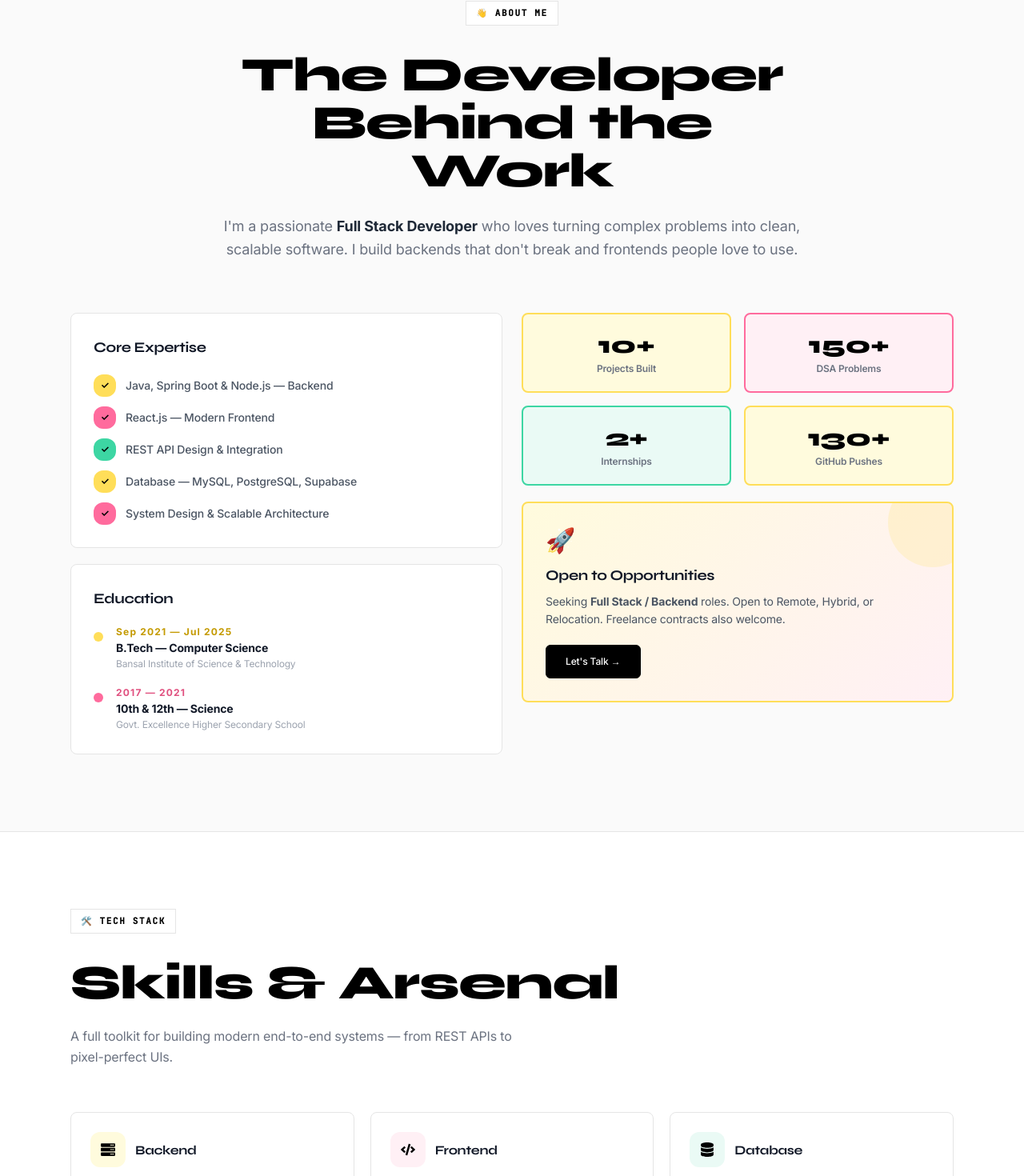
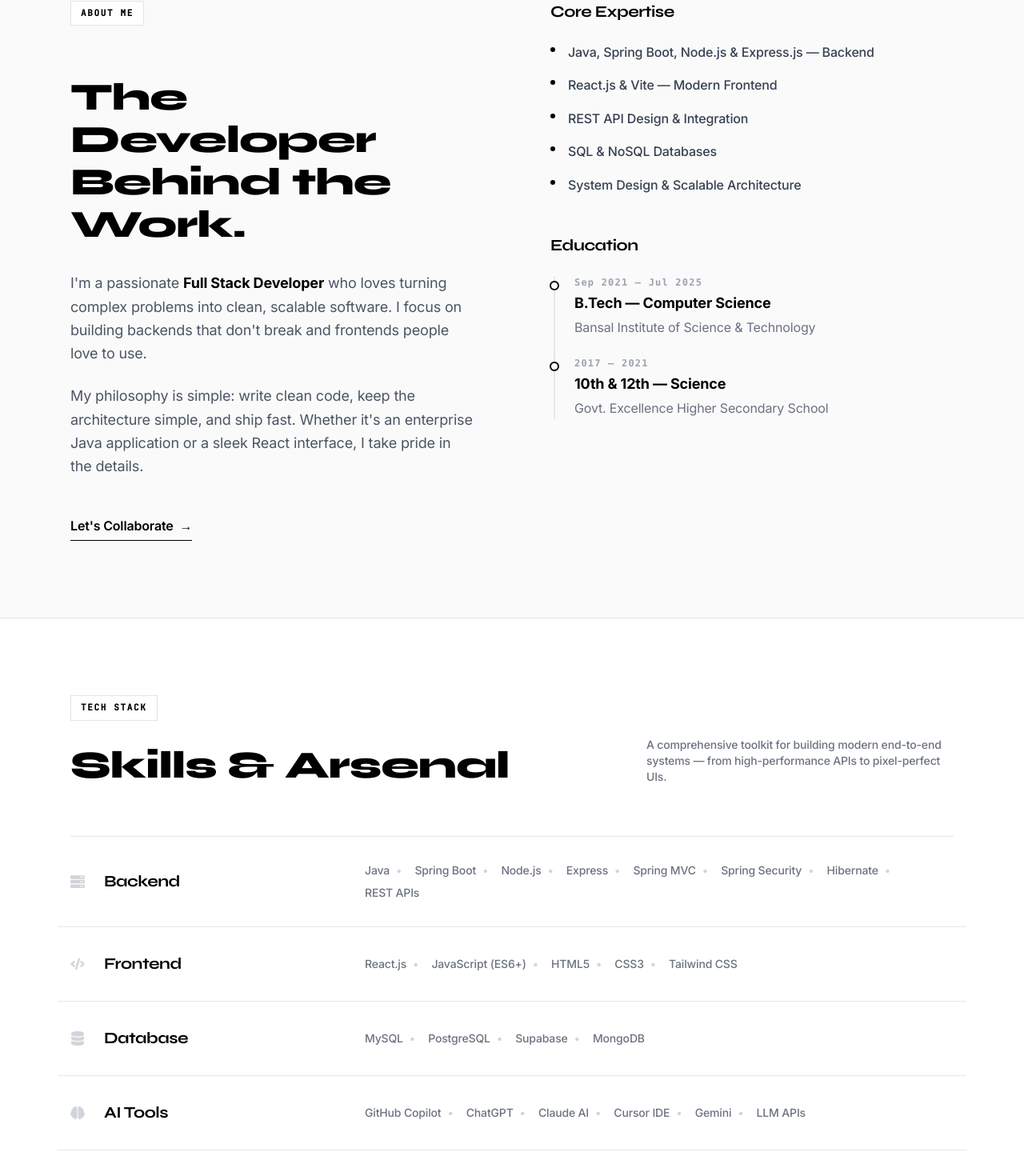
Before and after one commit to ashuuu08/Portfolio1, a React (Vite) app: page / in a window 1280 px wide. Shown: the part 1197-2667 px from the top of the page at 80% size. Built offline with nearby package versions, Linux system fonts and the light colour scheme.

Commit message:
Overhaul About section and update skills

```diff
--- a/src/components/About.jsx
+++ b/src/components/About.jsx
@@ -3,48 +3,42 @@ import { motion } from "framer-motion";
 import { FaServer, FaCode, FaDatabase, FaBrain, FaTools, FaLayerGroup } from "react-icons/fa";
 
 const into = (i = 0) => ({
-  initial: { opacity: 0, y: 28 },
+  initial: { opacity: 0, y: 20 },
   whileInView: { opacity: 1, y: 0 },
   viewport: { once: true },
-  transition: { duration: 0.65, delay: i * 0.08, ease: [0.16, 1, 0.3, 1] },
+  transition: { duration: 0.6, delay: i * 0.05, ease: [0.16, 1, 0.3, 1] },
 });
 
 const skills = [
   {
     label: "Backend",
-    icon: <FaServer />,
-    c: "#FFDE59", cl: "#FFFBDD",
+    icon: <FaServer size={18} />,
     items: ["Java", "Spring Boot", "Node.js", "Express", "Spring MVC", "Spring Security", "Hibernate", "REST APIs"],
   },
   {
     label: "Frontend",
-    icon: <FaCode />,
-    c: "#FF6B9D", cl: "#FFF0F5",
-    items: ["React.js", "JavaScript (ES6+)", "HTML5", "CSS3", "Tailwind CSS", "Responsive UI"],
+    icon: <FaCode size={18} />,
+    items: ["React.js", "JavaScript (ES6+)", "HTML5", "CSS3", "Tailwind CSS"],
   },
   {
     label: "Database",
-    icon: <FaDatabase />,
-    c: "#3DD6A3", cl: "#EAFAF5",
+    icon: <FaDatabase size={18} />,
     items: ["MySQL", "PostgreSQL", "Supabase", "MongoDB"],
   },
   {
     label: "AI Tools",
-    icon: <FaBrain />,
-    c: "#FFDE59", cl: "#FFFBDD",
-    items: ["GitHub Copilot", "ChatGPT", "Claude AI", "Cursor IDE", "Gemini"],
+    icon: <FaBrain size={18} />,
+    items: ["GitHub Copilot", "ChatGPT", "Claude AI", "Cursor IDE", "Gemini", "LLM APIs"],
   },
   {
     label: "Dev Tools",
-    icon: <FaTools />,
-    c: "#FF6B9D", cl: "#FFF0F5",
-    items: ["Git", "GitHub", "Docker", "Postman", "Maven", "IntelliJ", "VS Code"],
+    icon: <FaTools size={18} />,
+    items: ["Git", "GitHub", "Docker", "Postman", "Maven", "IntelliJ", "VS Code", "AWS"],
   },
   {
     label: "CS Core",
-    icon: <FaLayerGroup />,
-    c: "#3DD6A3", cl: "#EAFAF5",
-    items: ["DSA (150+ problems)", "OOP", "Design Patterns", "System Design", "Microservices"],
+    icon: <FaLayerGroup size={18} />,
+    items: ["DSA", "OOP", "Design Patterns", "System Design", "Microservices"],
   },
 ];
 
@@ -53,13 +47,11 @@ const education = [
     degree: "B.Tech — Computer Science",
     school: "Bansal Institute of Science & Technology",
     year: "Sep 2021 — Jul 2025",
-    c: "#FFDE59",
   },
   {
     degree: "10th & 12th — Science",
     school: "Govt. Excellence Higher Secondary School",
     year: "2017 — 2021",
-    c: "#FF6B9D",
   },
 ];
 
@@ -69,152 +61,109 @@ export default function About() {
       {/* ══ ABOUT ══ */}
       <section id="about" className="sec-alt">
         <div className="wrap">
-          <motion.div {...into(0)} className="max-w-3xl mx-auto text-center mb-16">
-            <p className="badge">👋 ABOUT ME</p>
-            <h2 className="h-lg">
-              The <span className="hp">Developer</span> Behind the Work
+          <div className="flex flex-col md:flex-row gap-16 md:gap-24">
+
+            {/* LEFT TEXT */}
+            <motion.div {...into(0)} className="flex-1 space-y-8">
+              <p className="badge">About Me</p>
+              <h2 className="text-4xl md:text-5xl font-black text-black" style={{ fontFamily: "var(--font-display)", letterSpacing: "-0.02em", lineHeight: 1.1 }}>
+                The Developer <br />Behind the Work.
               </h2>
-            <p className="text-gray-500 text-lg leading-relaxed">
-              I'm a passionate <strong className="text-gray-800">Full Stack Developer</strong> who loves turning complex problems
-              into clean, scalable software. I build backends that don't break and frontends people love to use.
+              <div className="space-y-6 text-gray-600 text-lg leading-relaxed">
+                <p>
+                  I'm a passionate <strong className="text-black">Full Stack Developer</strong> who loves turning complex problems
+                  into clean, scalable software. I focus on building backends that don't break and frontends people love to use.
                 </p>
+                <p>
+                  My philosophy is simple: write clean code, keep the architecture simple, and ship fast. Whether it's an enterprise Java application or a sleek React interface, I take pride in the details.
+                </p>
+              </div>
+
+              <div className="pt-4">
+                <a href="mailto:rajpootashishd@gmail.com" className="group inline-flex items-center gap-2 font-semibold text-black border-b border-black pb-1 hover:text-gray-600 hover:border-gray-600 transition-colors">
+                  Let's Collaborate <span className="group-hover:translate-x-1 transition-transform">→</span>
+                </a>
+              </div>
             </motion.div>
 
-          <div className="grid md:grid-cols-2 gap-6 items-start">
-            {/* LEFT */}
-            <motion.div {...into(0.1)} className="space-y-5">
+            {/* RIGHT INFO */}
+            <motion.div {...into(0.1)} className="flex-1 space-y-12">
+
               {/* expertise */}
-              <div className="card p-7">
-                <h3 className="font-bold text-gray-900 mb-5 text-lg" style={{ fontFamily: "Syne, sans-serif" }}>
+              <div>
+                <h3 className="font-bold text-black mb-6 text-xl tracking-tight" style={{ fontFamily: "var(--font-display)" }}>
                   Core Expertise
                 </h3>
-                <div className="space-y-3">
+                <div className="space-y-4">
                   {[
-                    { t: "Java, Spring Boot & Node.js — Backend", c: "#FFDE59" },
-                    { t: "React.js — Modern Frontend", c: "#FF6B9D" },
-                    { t: "REST API Design & Integration", c: "#3DD6A3" },
-                    { t: "Database — MySQL, PostgreSQL, Supabase", c: "#FFDE59" },
-                    { t: "System Design & Scalable Architecture", c: "#FF6B9D" },
+                    "Java, Spring Boot, Node.js & Express.js — Backend",
+                    "React.js & Vite — Modern Frontend",
+                    "REST API Design & Integration",
+                    "SQL & NoSQL Databases",
+                    "System Design & Scalable Architecture",
                   ].map((x, i) => (
-                    <div key={i} className="flex items-center gap-3 group">
-                      <div className="w-7 h-7 rounded-xl flex items-center justify-center text-xs font-black shrink-0 group-hover:scale-110 transition-transform"
-                        style={{ background: x.c }}>✓</div>
-                      <span className="text-gray-600 text-sm font-medium">{x.t}</span>
+                    <div key={i} className="flex items-start gap-4">
+                      <div className="mt-1.5 w-1.5 h-1.5 rounded-full bg-black shrink-0" />
+                      <span className="text-gray-700 font-medium">{x}</span>
                     </div>
                   ))}
                 </div>
               </div>
 
               {/* education */}
-              <div className="card p-7">
-                <h3 className="font-bold text-gray-900 mb-5 text-lg" style={{ fontFamily: "Syne, sans-serif" }}>
+              <div>
+                <h3 className="font-bold text-black mb-6 text-xl tracking-tight" style={{ fontFamily: "var(--font-display)" }}>
                   Education
                 </h3>
-                <div className="space-y-5">
+                <div className="space-y-6 border-l-2 border-gray-200 pl-6 ml-1">
                   {education.map((e, i) => (
-                    <div key={i} className="flex gap-4">
-                      <div className="w-3 h-3 rounded-full mt-2 shrink-0" style={{ background: e.c }} />
-                      <div>
-                        <p className="text-xs font-bold tracking-widest" style={{ color: e.c === "#FFDE59" ? "#C49A00" : "#E0507F" }}>
+                    <div key={i} className="relative">
+                      <div className="absolute -left-[31px] top-1.5 w-3 h-3 rounded-full bg-white border-2 border-black" />
+                      <p className="text-xs font-bold tracking-widest text-gray-400 font-mono mb-1">
                         {e.year}
                       </p>
-                        <p className="font-bold text-gray-900 text-sm mt-0.5">{e.degree}</p>
-                        <p className="text-gray-400 text-xs mt-0.5">{e.school}</p>
-                      </div>
+                      <p className="font-bold text-black text-lg">{e.degree}</p>
+                      <p className="text-gray-500 mt-1">{e.school}</p>
                     </div>
                   ))}
                 </div>
               </div>
-            </motion.div>
 
-            {/* RIGHT */}
-            <motion.div {...into(0.2)} className="space-y-5">
-              {/* stats */}
-              <div className="grid grid-cols-2 gap-4">
-                {[
-                  { n: "10+", l: "Projects Built", c: "#FFDE59", cl: "#FFFBDD" },
-                  { n: "150+", l: "DSA Problems", c: "#FF6B9D", cl: "#FFF0F5" },
-                  { n: "2+", l: "Internships", c: "#3DD6A3", cl: "#EAFAF5" },
-                  { n: "130+", l: "GitHub Pushes", c: "#FFDE59", cl: "#FFFBDD" },
-                ].map((s, i) => (
-                  <motion.div key={i}
-                    whileHover={{ scale: 1.04, rotate: 1 }}
-                    transition={{ type: "spring", stiffness: 300 }}
-                    className="card p-5 text-center cursor-default"
-                    style={{ border: `2px solid ${s.c}`, background: s.cl }}>
-                    <div className="text-3xl font-black" style={{ fontFamily: "Syne,sans-serif" }}>{s.n}</div>
-                    <div className="text-xs text-gray-500 font-semibold mt-1">{s.l}</div>
-                  </motion.div>
-                ))}
-              </div>
-
-              {/* open to work card */}
-              <motion.div
-                whileHover={{ y: -4 }}
-                className="card p-7 relative overflow-hidden"
-                style={{ background: "linear-gradient(135deg, #FFFBDD 0%, #FFF0F5 100%)", borderColor: "#FFDE59", borderWidth: 2 }}
-              >
-                <div className="absolute -top-8 -right-8 w-28 h-28 rounded-full opacity-20" style={{ background: "#FFDE59" }} />
-                <div className="relative z-10">
-                  <div className="text-3xl mb-3">🚀</div>
-                  <h3 className="font-bold text-gray-900 text-lg mb-2" style={{ fontFamily: "Syne,sans-serif" }}>
-                    Open to Opportunities
-                  </h3>
-                  <p className="text-gray-600 text-sm leading-relaxed">
-                    Seeking <strong>Full Stack / Backend</strong> roles. Open to Remote, Hybrid, or Relocation.
-                    Freelance contracts also welcome.
-                  </p>
-                  <button
-                    onClick={() => document.getElementById("contact")?.scrollIntoView({ behavior: "smooth" })}
-                    className="btn btn-y mt-5 text-xs"
-                  >
-                    Let's Talk →
-                  </button>
-                </div>
-              </motion.div>
             </motion.div>
           </div>
         </div>
       </section>
 
       {/* ══ SKILLS ══ */}
-      <section id="skills" className="sec">
+      <section id="skills" className="sec border-b border-gray-200">
         <div className="wrap">
-          <motion.div {...into(0)} className="mb-14">
-            <p className="badge">🛠️ TECH STACK</p>
-            <h2 className="h-lg">
-              Skills & <span className="hm">Arsenal</span>
+          <motion.div {...into(0)} className="mb-16 flex flex-col md:flex-row md:items-end justify-between gap-6">
+            <div className="max-w-xl">
+              <p className="badge">Tech Stack</p>
+              <h2 className="text-4xl md:text-5xl font-black text-black" style={{ fontFamily: "var(--font-display)", letterSpacing: "-0.02em" }}>
+                Skills & Arsenal
               </h2>
-            <p className="text-gray-500 max-w-xl">
-              A full toolkit for building modern end-to-end systems — from REST APIs to pixel-perfect UIs.
+            </div>
+            <p className="text-gray-500 max-w-sm text-sm font-medium">
+              A comprehensive toolkit for building modern end-to-end systems — from high-performance APIs to pixel-perfect UIs.
             </p>
           </motion.div>
 
-          <div className="grid sm:grid-cols-2 lg:grid-cols-3 gap-5">
+          <div className="flex flex-col border-t border-gray-200">
             {skills.map((cat, i) => (
-              <motion.div key={i} {...into(i * 0.07)}
-                whileHover={{ y: -6 }}
-                transition={{ type: "spring", stiffness: 300 }}
-                className="card p-6 group cursor-default">
-                <div className="flex items-center gap-3 mb-5">
-                  <div className="w-11 h-11 rounded-xl flex items-center justify-center text-lg group-hover:scale-110 transition-transform duration-300"
-                    style={{ background: cat.cl }}>
-                    {cat.icon}
+              <motion.div key={i} {...into(i * 0.1)}
+                className="group flex flex-col md:flex-row md:items-center justify-between py-8 border-b border-gray-200 hover:bg-gray-50 transition-colors px-4 -mx-4">
+                <div className="flex items-center gap-6 mb-4 md:mb-0 md:w-1/3">
+                  <span className="text-gray-300 group-hover:text-black transition-colors">{cat.icon}</span>
+                  <h3 className="font-bold text-black text-xl tracking-tight" style={{ fontFamily: "var(--font-display)" }}>{cat.label}</h3>
                 </div>
-                  <h3 className="font-bold text-gray-900" style={{ fontFamily: "Syne,sans-serif" }}>{cat.label}</h3>
-                </div>
-                <div className="flex flex-wrap gap-2">
+                <div className="flex flex-wrap gap-2 md:w-2/3">
                   {cat.items.map((item, j) => (
-                    <span key={j}
-                      className="px-3 py-1.5 rounded-xl text-xs font-semibold hover:-translate-y-0.5 transition-transform cursor-default"
-                      style={{ background: cat.cl, color: "#374151", border: `1px solid ${cat.c}` }}>
-                      {item}
+                    <span key={j} className="text-sm font-medium text-gray-500 group-hover:text-black transition-colors">
+                      {item}{j < cat.items.length - 1 ? <span className="text-gray-300 mx-2">•</span> : ""}
                     </span>
                   ))}
                 </div>
-                {/* accent bottom bar */}
-                <div className="mt-5 h-1 rounded-full w-0 group-hover:w-full transition-all duration-500"
-                  style={{ background: cat.c }} />
               </motion.div>
             ))}
           </div>
```
Lines whose indentation alone changed are shown as unchanged.
